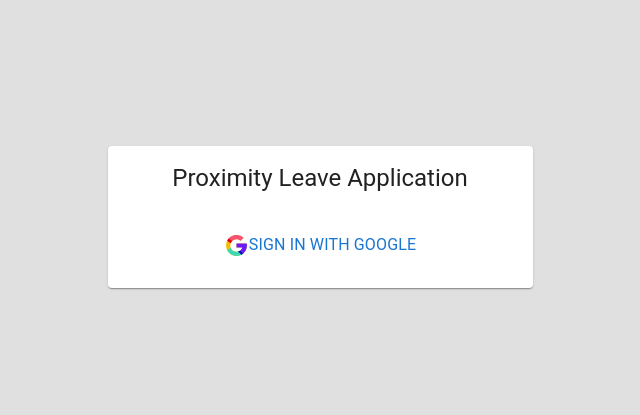
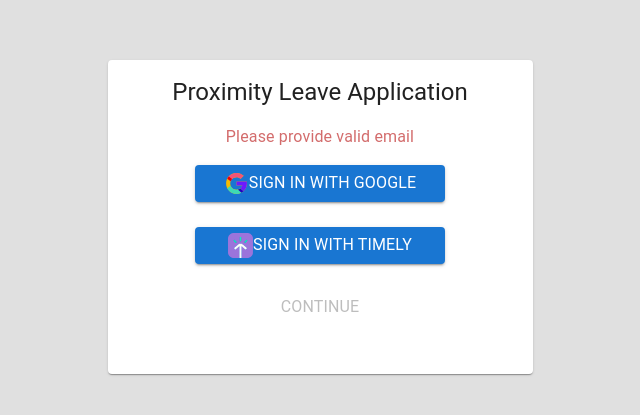
Before and after one commit to pmihir/proximity-leave-portal, a Next.js app: page / in a window 1280 px wide. Shown: the part 183-598 px from the top of the page, without its empty margins (320-960 px from the left). Built offline with nearby package versions, Linux system fonts and the light colour scheme; no server answers; sample sign-in values are in the browser's storage.

Commit message:
signin flow --done

```diff
--- a/next.config.js
+++ b/next.config.js
@@ -2,9 +2,12 @@
   reactStrictMode: true,
   env: {
     timely: {
-      redirectUri: "https://localhost:3000/leave",
-      applicationId: "xdvni2iFigPOTUqPgHBufstm5HYY26qFaFbGfHeu0To",
-      clientSecret: "c3x738-fwYPyQYJF8CCZpi2_9cB2EcIXOLpSb8xWrl0",
+      redirectUri: "https://localhost:3000/",
+      applicationId: "QjxE7NN2ZLOhZ0LabUj513b5FIQ-ZRXqlRokq1KcdIk",
+      clientSecret: "eyQcPCLrikEJSAQgt3qodh9oSw0mM--5HZh2FJ5FUo4",
+    },
+    app: {
+      callbackUri: "https://localhost:3000/",
     },
   },
 };
--- /dev/null
+++ b/src/components/checkmark/checkmark.js
@@ -0,0 +1,25 @@
+import React from "react";
+import styles from "./checkmark.module.css";
+
+export default function Checkmark() {
+  return (
+    <svg
+      className={styles.checkmark}
+      xmlns="http://www.w3.org/2000/svg"
+      viewBox="0 0 52 52"
+    >
+      <circle
+        className={styles.checkmark__circle}
+        cx="26"
+        cy="26"
+        r="25"
+        fill="none"
+      />
+      <path
+        className={styles.checkmark__check}
+        fill="none"
+        d="M14.1 27.2l7.1 7.2 16.7-16.8"
+      />
+    </svg>
+  );
+}
--- /dev/null
+++ b/src/components/checkmark/checkmark.module.css
@@ -0,0 +1,50 @@
+.checkmark__circle {
+  stroke-dasharray: 166;
+  stroke-dashoffset: 166;
+  stroke-width: 2;
+  stroke-miterlimit: 10;
+  stroke: #7ac142;
+  fill: none;
+  animation: stroke 0.6s cubic-bezier(0.65, 0, 0.45, 1) forwards;
+}
+
+.checkmark {
+  width: 25px;
+  height: 25px;
+  border-radius: 50%;
+  display: block;
+  stroke-width: 2;
+  stroke: #fff;
+  stroke-miterlimit: 10;
+  /* margin-left: 5px; */
+  box-shadow: inset 0px 0px 0px #7ac142;
+  animation: fill 0.4s ease-in-out 0.4s forwards,
+    scale 0.3s ease-in-out 0.9s both;
+}
+
+.checkmark__check {
+  transform-origin: 50% 50%;
+  stroke-dasharray: 48;
+  stroke-dashoffset: 48;
+  animation: stroke 0.3s cubic-bezier(0.65, 0, 0.45, 1) 0.8s forwards;
+}
+
+@keyframes stroke {
+  100% {
+    stroke-dashoffset: 0;
+  }
+}
+@keyframes scale {
+  0%,
+  100% {
+    transform: none;
+  }
+  50% {
+    transform: scale3d(1.1, 1.1, 1);
+  }
+}
+@keyframes fill {
+  100% {
+    box-shadow: inset 0px 0px 0px 30px #7ac142;
+  }
+}
--- a/src/views/login/Login.module.css
+++ b/src/views/login/Login.module.css
@@ -4,6 +4,12 @@
   display: flex;
   align-items: center;
   justify-content: center;
+}
+
+.content {
+  display: flex;
+  flex-direction: column;
+  align-items: flex-start;
 }
 
 .container {
@@ -21,8 +27,20 @@
 
 .imageContainer {
   display: inline-flex;
+  margin-bottom: 25px;
+  align-items: center;
 }
 
 .buttonName {
   margin-left: 10px;
 }
+
+.button {
+  max-width: 250px;
+  width: 250px;
+  margin-right: 5px;
+}
+
+.error {
+  color: rgb(211, 108, 108);
+}
--- a/src/views/login/login.js
+++ b/src/views/login/login.js
@@ -1,4 +1,4 @@
-import React from "react";
+import React, { useEffect, useState } from "react";
 import {
   Card,
   CardHeader,
@@ -7,29 +7,97 @@
   Typography,
 } from "@mui/material";
 import Image from "next/image";
+import Head from "next/head";
 import { signIn, useSession } from "next-auth/client";
+import { useRouter } from "next/router";
+
 import GoogleIcon from "../../public/google-icon.svg";
+import TimelyIcon from "../../public/timely-icon.svg";
 import styles from "./Login.module.css";
+import Checkmark from "../../components/checkmark/checkmark";
 
 export default function Login() {
+  const [error, setError] = useState("");
+  //   const [googleLoader, setGoogleLoader] = useState(false);
+  const [isGoogleCheckmarkActive, setIsGoogleCheckmarkActive] = useState(false);
+  const [isTimelyCheckmarkActive, setIsTimelyCheckmarkActive] = useState(false);
   const [session] = useSession();
+  const router = useRouter();
   console.log(session);
-  const onSignIn = () => {
-    signIn("google", {
-      callbackUrl: process.env.CALLBACK_URL,
+
+  useEffect(() => {
+    if (session) {
+      //To check if provided email is from proximity
+      if (
+        session.user.email
+          .match(/(?<=\@)\w+/gi)
+          .join("")
+          .toLowerCase() !== "proximity"
+      ) {
+        setError("Please provide valid email");
+      } else {
+        setIsGoogleCheckmarkActive(true);
+        setError("");
+      }
+    }
+  }, [session]);
+
+  useEffect(() => {
+    const urlSearchParams = new URLSearchParams(window.location.search);
+    const params = Object.fromEntries(urlSearchParams.entries());
+
+    console.log(params);
+    if (params.code) {
+      setIsTimelyCheckmarkActive(true);
+      window.localStorage.setItem("timelyCode", JSON.stringify(params.code));
+    }
+  }, []);
+
+  const onGoogleSignIn = async () => {
+    await signIn("google", {
+      callbackUrl: process.env.callbackUri,
     });
   };
 
+  const getTimelyAuthCode = () => {
+    const redirectUri = process.env.timely.redirectUri;
+    const applicationId = process.env.timely.applicationId;
+    const authCodeUrl = `https://api.timelyapp.com/1.1/oauth/authorize?response_type=code&redirect_uri=${redirectUri}&client_id=${applicationId}`;
+    //redirecting to timely to get auth code
+    location.href = authCodeUrl;
+  };
+
+  const onSignIn = () => {
+    router.push("/apply-leave");
+  };
+
+  const continueDisabled = () => {
+    return !(
+      isGoogleCheckmarkActive &&
+      isTimelyCheckmarkActive &&
+      !error.length
+    );
+  };
+
   return (
+    <React.Fragment>
+      <Head>
+        <title>Sign In</title>
+      </Head>
       <div className={styles.layout}>
         <Card className={styles.container}>
           <CardHeader
             className={styles.header}
             title="Proximity Leave Application"
           />
-        <CardContent>
+          <Typography className={styles.error}>{error}</Typography>
+          <CardContent className={styles.content}>
             <div className={styles.imageContainer}>
-            <Button onClick={onSignIn}>
+              <Button
+                variant="contained"
+                onClick={onGoogleSignIn}
+                className={styles.button}
+              >
                 <Image
                   src={GoogleIcon}
                   alt="google-signin"
@@ -40,9 +108,38 @@
                   Sign in with Google
                 </Typography>
               </Button>
+              {isGoogleCheckmarkActive && !error.length && <Checkmark />}
+            </div>
+            <div className={styles.imageContainer}>
+              <Button
+                variant="contained"
+                onClick={getTimelyAuthCode}
+                className={styles.button}
+              >
+                <Image
+                  src={TimelyIcon}
+                  alt="timely-signin"
+                  width="25"
+                  height="25"
+                />
+                <Typography className={styles.buttonName}>
+                  Sign in with Timely
+                </Typography>
+              </Button>
+              {isTimelyCheckmarkActive && <Checkmark />}
+            </div>
+            <div className={styles.imageContainer}>
+              <Button
+                onClick={onSignIn}
+                className={styles.button}
+                disabled={continueDisabled()}
+              >
+                <Typography className={styles.buttonName}>Continue</Typography>
+              </Button>
             </div>
           </CardContent>
         </Card>
       </div>
+    </React.Fragment>
   );
 }
```
Also changed, not shown: src/pages/api/auth/[...nextauth].js (+4 -4 lines), src/pages/apply-leave.js (+22 -0 lines), src/styles/Home.module.css (+8 -4 lines), src/public/timely-icon.svg (added), 1 other file (tests, documents, lock files or other folders). Lines whose indentation alone changed are shown as unchanged.
